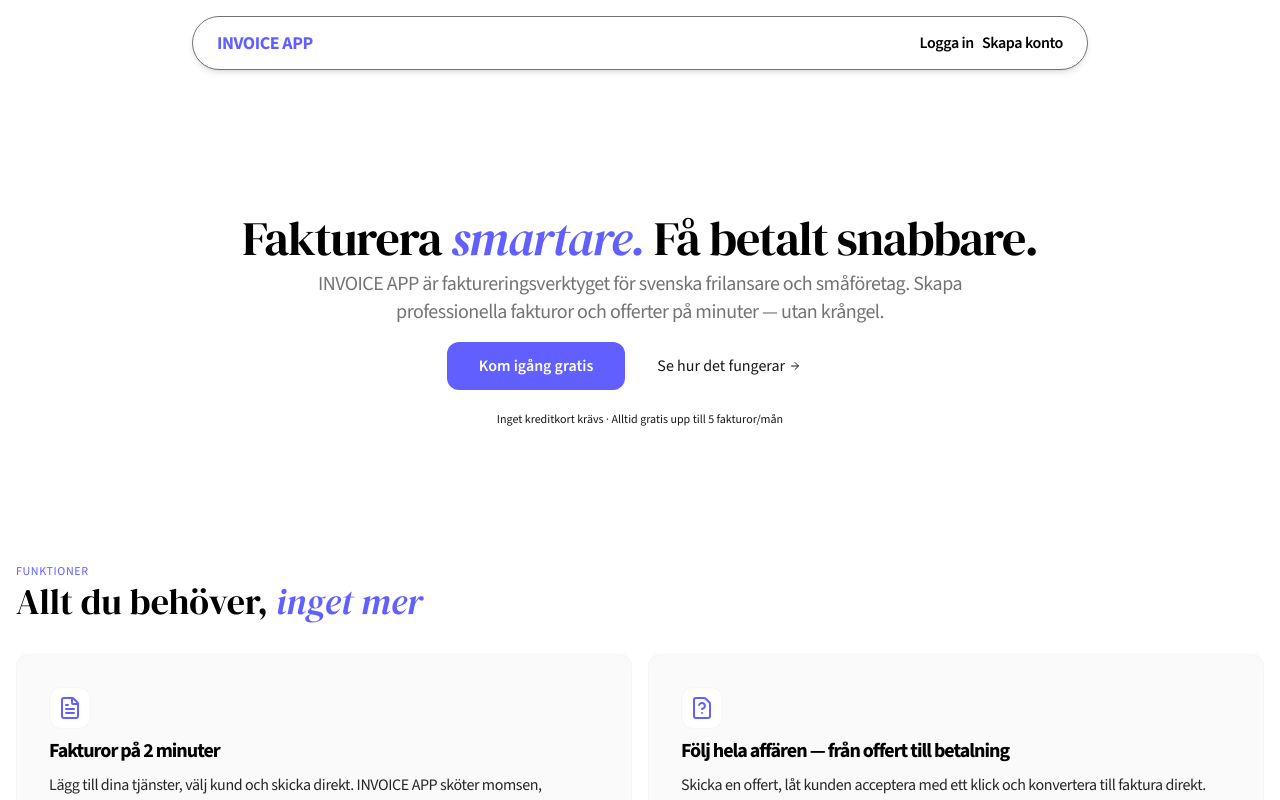
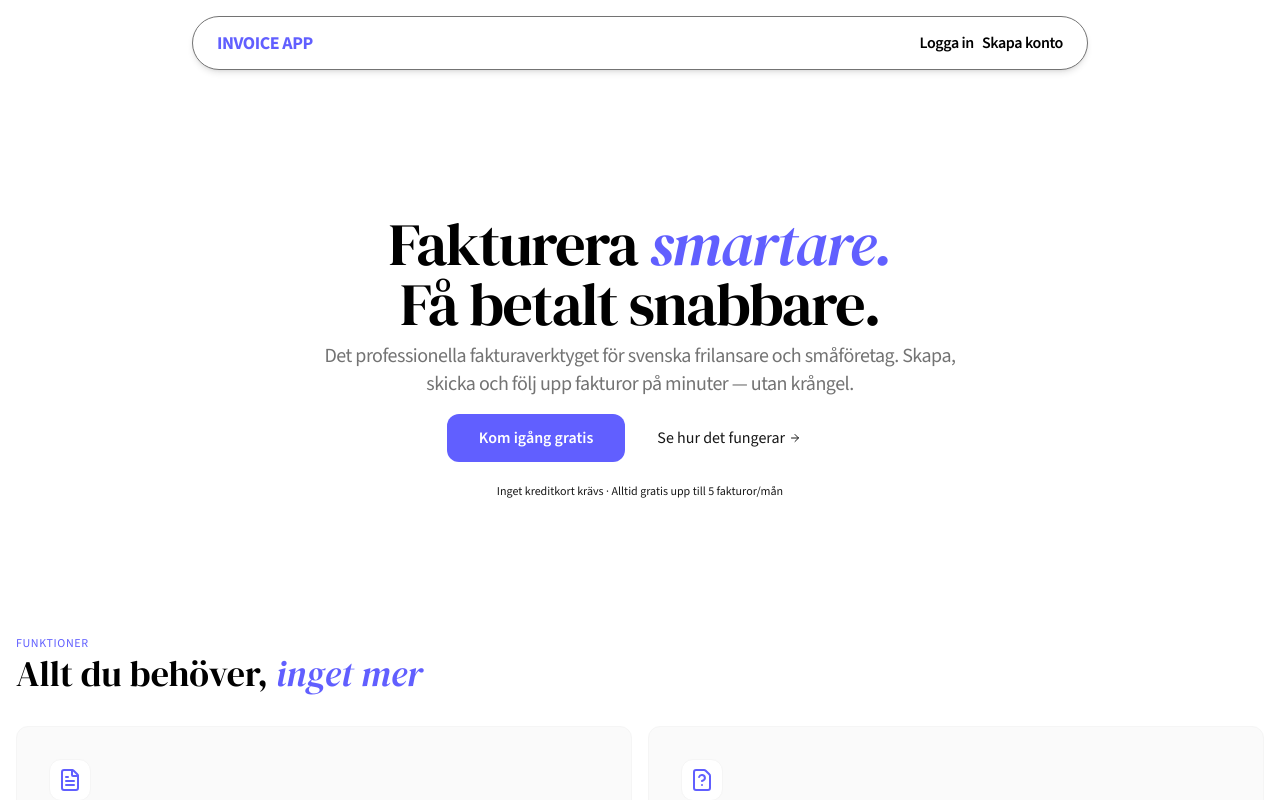
Before and after one commit to jonathanbackhed/invoice-app, a React (Vite) app in the folder client/: page / in a window 1280 px wide. Shown: the top 800 px of the page. Built offline with nearby package versions, Linux system fonts and the light colour scheme; no server answers.

Commit message:
refactor: tweaked hero

```diff
--- a/client/src/components/layout/Hero.tsx
+++ b/client/src/components/layout/Hero.tsx
@@ -6,15 +6,15 @@ import { NavLink } from "react-router";
 export default function Hero() {
   return (
     <section className="flex flex-col items-center justify-center space-y-2 py-12 md:py-24 lg:py-32">
-      <h2 className="text-center font-serif text-3xl tracking-tight sm:text-4xl md:text-5xl">
-        <span className="block sm:inline">
+      <h2 className="t text-center font-serif text-4xl tracking-tight sm:text-5xl md:text-6xl">
+        <span className="block">
           Fakturera <em className="text-indigo-500">smartare.</em>
         </span>{" "}
         Få betalt snabbare.
       </h2>
-      <p className="max-w-2xl text-center text-xl tracking-tight text-neutral-500">
-        INVOICE APP är faktureringsverktyget för svenska frilansare och småföretag. Skapa professionella fakturor och
-        offerter på minuter — utan krångel.
+      <p className="max-w-2xl text-center text-sm tracking-tight text-neutral-500 sm:text-lg md:text-xl">
+        Det professionella fakturaverktyget för svenska frilansare och småföretag. Skapa, skicka och följ
+        upp fakturor på minuter — utan krångel.
       </p>
       <div className="mt-2 space-y-4 text-center">
         <Show when="signed-out">
```
